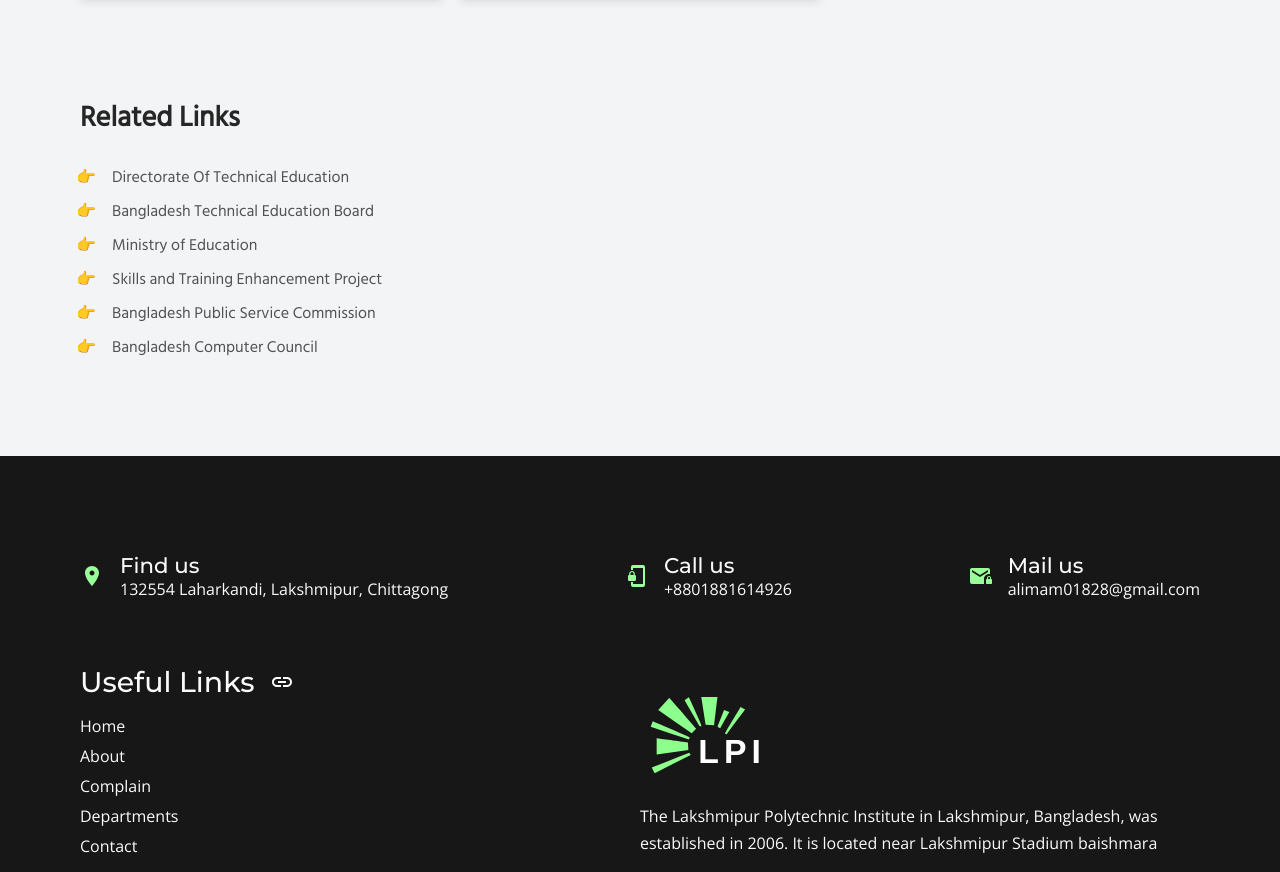
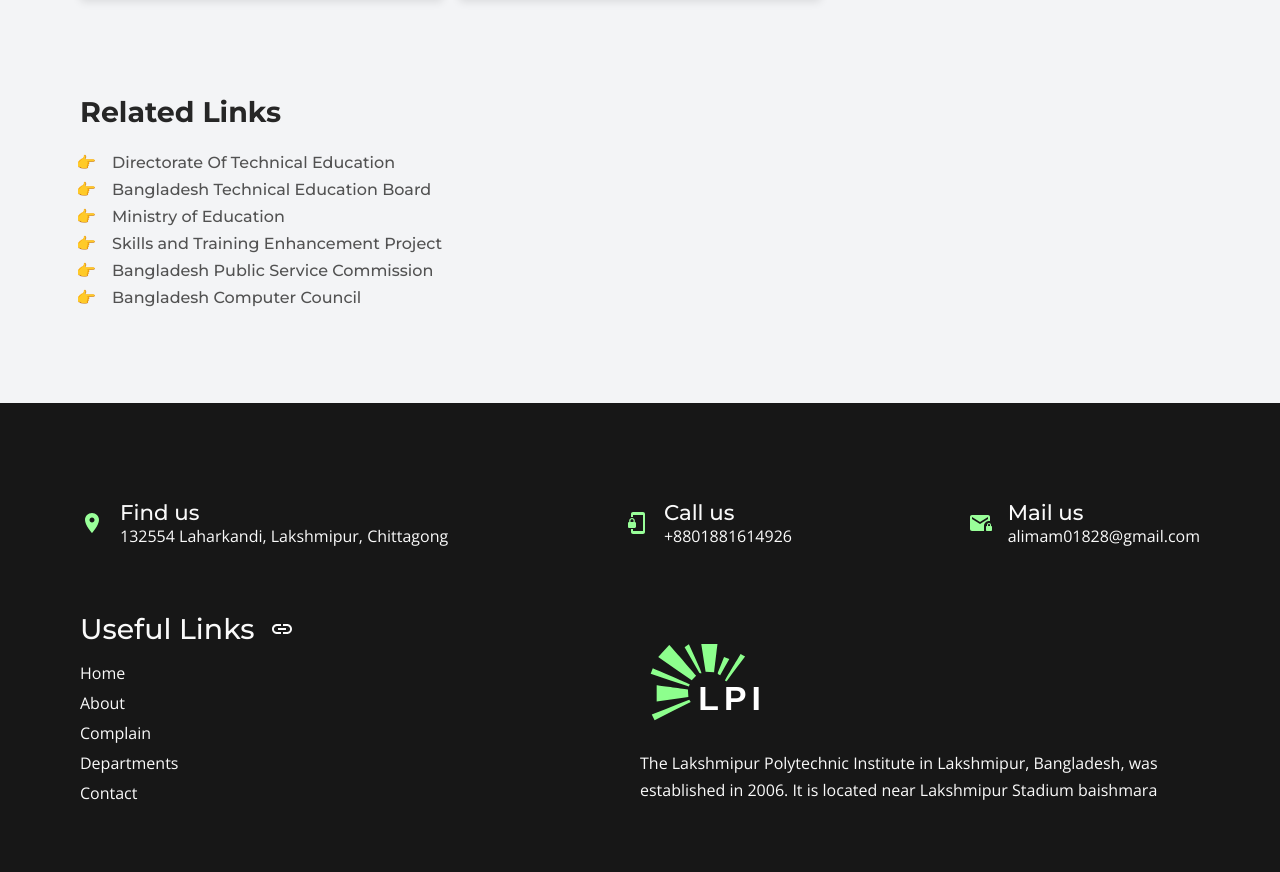
Before and after one commit to al-imam/lpi, a React (Vite) app: page / in a window 1280 px wide. Shown: the part 4967-5839 px from the top of the page. Built offline with nearby package versions, Linux system fonts and the light colour scheme.

Commit message:
make related link font english

```diff
--- a/src/App.jsx
+++ b/src/App.jsx
@@ -74,7 +74,7 @@ function App() {
         <Route path="/facilities/modern-lab" element={<Lab />} />
         <Route path="/facilities/open-library" element={<Open />} />
       </Routes>
-      <Links data={data} />
+      <Links data={data} font="english" />
       <Footer />
     </BrowserRouter>
   );
```
